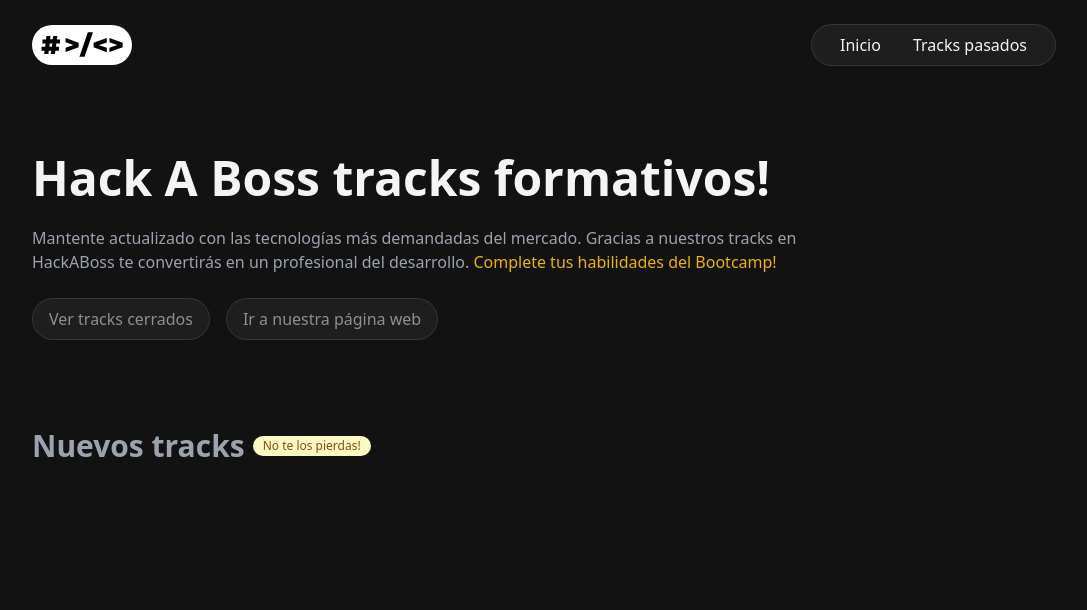
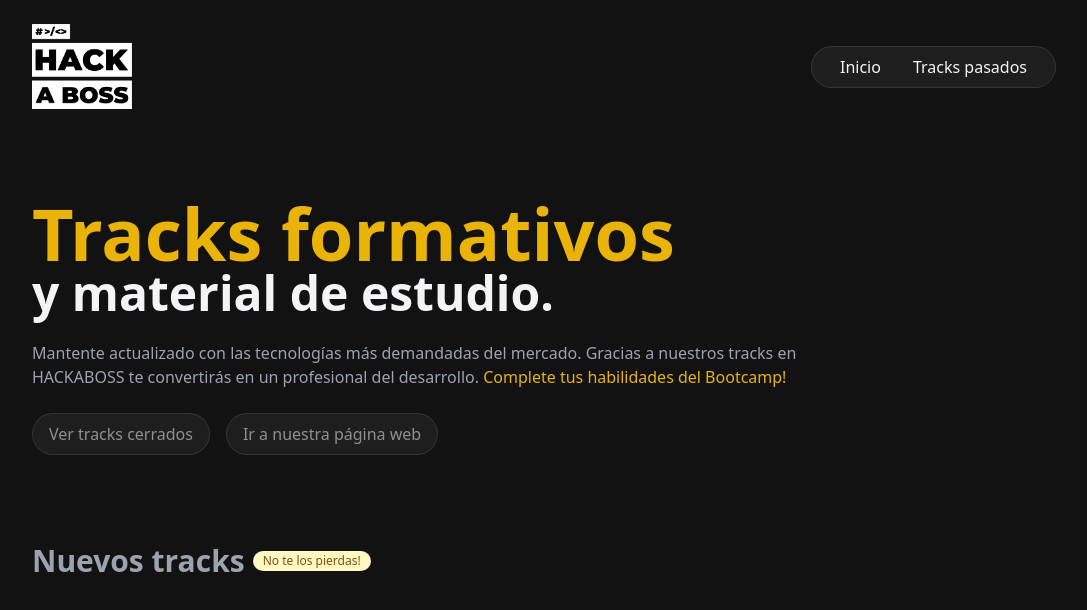
Before and after one commit to geekhadev/hackatrack, a Next.js app: page / in a window 1280 px wide. Shown: the top 610 px of the page, without its empty margins (96-1183 px from the left). Built offline with nearby package versions, Linux system fonts and the light colour scheme.

Commit message:
Update project details and logo

```diff
--- a/src/app/page.js
+++ b/src/app/page.js
@@ -17,7 +17,7 @@
 
   metadata = {
     ...metadata,
-    title: 'Nuevos eventos! - Hack A Boss',
+    title: 'Nuevos eventos! - HACK A BOSS',
     description: 'Nuestros próximos tracks formativos y mucho más!',
     openGraph: {
       images: [openGraphCover]
--- a/src/app/tracks/completed/page.js
+++ b/src/app/tracks/completed/page.js
@@ -16,7 +16,7 @@
 
   metadata = {
     ...metadata,
-    title: 'Eventos pasados! - Hack A Boss',
+    title: 'Eventos pasados! - HACK A BOSS',
     description: 'Nuestros próximos tracks formativos y mucho más!',
     openGraph: {
       images: [openGraphCover]
--- a/src/components/Header.jsx
+++ b/src/components/Header.jsx
@@ -4,7 +4,7 @@
 const Header = () => (
   <header className="w-full max-w-5xl mx-auto py-6 px-6 md:px-0 flex items-center justify-between text-center">
     <Link href="/">
-      <img src="/logo-hab-pez.svg" alt="hero" width="100" height="100" className='hover:scale-105 rounded-full transition' />
+      <img src="/hab_logo.png" alt="hero" width="100" height="100" className='hover:scale-105 transition' />
     </Link>
     <Nav />
   </header>
--- a/src/components/Hero.jsx
+++ b/src/components/Hero.jsx
@@ -3,36 +3,47 @@
     <section className="py-16 mx-auto max-w-5xl">
       <div className="flex flex-col gap-6">
         <h1 className="text-5xl font-bold text-blance text-gray-100">
-          Hack A Boss tracks formativos!
+          <span className="text-7xl text-yellow-500">Tracks formativos</span> <br />
+          <span>y material de estudio.</span>
         </h1>
         <p className="text-balance text-gray-400">
-          Mantente actualizado con las tecnologías más demandadas del mercado. Gracias a nuestros tracks
-          en HackABoss te convertirás en un profesional del desarrollo. <span className="text-yellow-500">Complete tus habilidades del Bootcamp!</span>
+          Mantente actualizado con las tecnologías más demandadas del mercado.
+          Gracias a nuestros tracks en HACKABOSS te convertirás en un
+          profesional del desarrollo.{' '}
+          <span className="text-yellow-500">
+            Complete tus habilidades del Bootcamp!
+          </span>
         </p>
         <div className="flex gap-4 flex-wrap">
-          <a href="/tracks/completed" className="
+          <a
+            href="/tracks/completed"
+            className="
           bg-white/5 border border-white/10
             flex justify-center items-center gap-x-2
             md:py-2 md:px-4 text-base
             hover:scale-105 transition
             text-white/50 hover:bg-white/10
             text-gray-100 rounded-full px-3 py-2 hover:text-yellow-400
-          ">
+          "
+          >
             Ver tracks cerrados
           </a>
-          <a href="https://www.hackaboss.com" target="_blank" className="
+          <a
+            href="https://www.hackaboss.com"
+            target="_blank"
+            className="
             bg-white/5 border border-white/10
             flex justify-center items-center gap-x-2
             md:py-2 md:px-4 text-base
             hover:scale-105 transition
             text-white/50 hover:bg-white/10
             text-gray-100 rounded-full px-3 py-2 hover:text-yellow-400
-          ">
+          "
+          >
             Ir a nuestra página web
           </a>
         </div>
       </div>
-
     </section>
   )
 }
```
Also changed, not shown: public/hab_logo.png (added), 1 other file (tests, documents, lock files or other folders).
